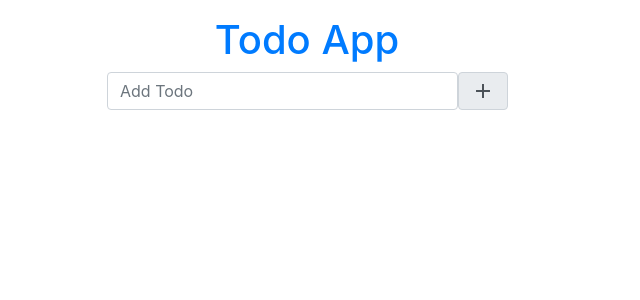
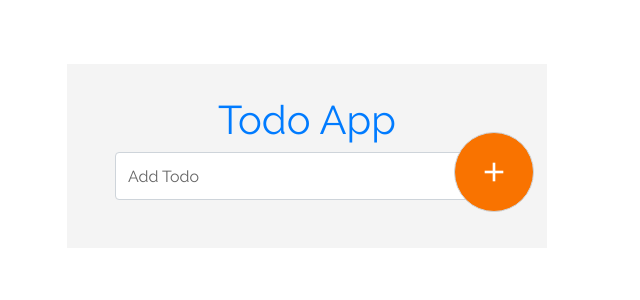
Before and after one commit to sylhare/Angular, an Angular app in the folder todo-app/: page / in a window 1280 px wide. Shown: the top 300 px of the page, without its empty margins (333-973 px from the left). Built offline with nearby package versions, Linux system fonts and the light colour scheme.

Commit message:
Finalise css

```diff
--- a/todo-app/src/app/app.component.css
+++ b/todo-app/src/app/app.component.css
@@ -1,12 +1,59 @@
 /*Google fonts*/
 @import url('https://fonts.googleapis.com/css?family=Raleway');
-
-body {
-    padding: 0;
-    margin: 0;
+body{
+ padding: 0;
+ margin: 0;
 }
-
-form, .data {
-    max-width: 25em;
-    margin: 1em auto;
+form{
+ max-width: 30em;
+ margin: 4em auto;
+ position: relative;
+ background: #f4f4f4;
+ padding: 2em 3em;
 }
+form h1{
+    font-family: "Raleway";
+    color:#F97300;
+}
+form input[type=text]::placeholder{
+   font-family: "Raleway";
+   color:#666;
+}
+form .data{
+    margin-top: 1em;
+}
+form .data li{
+ background: #fff;
+ border-left: 4px solid #F97300;
+ padding: 1em;
+ margin: 1em auto;
+ color: #666;
+ font-family: "Raleway";
+}
+form .data li i{
+    float: right;
+    color: #888;
+    cursor: pointer;
+}
+form .input-group-text{
+    background: #F97300;
+    border-radius: 50%;
+    width: 5em;
+    height: 5em;
+    padding: 1em 23px;
+    color: #fff;
+    position: absolute;
+    right: 13px;
+    top: 68px;
+    cursor: pointer;
+}
+form .input-group-text i{
+    font-size: 2em;
+}
+form .form-control{
+ height: 3em;
+    font-family: "Raleway";
+}
+form .form-control:focus{
+ box-shadow: 0;
+}
--- a/todo-app/src/app/app.component.html
+++ b/todo-app/src/app/app.component.html
@@ -7,12 +7,12 @@
                 <span class="input-group-text" (click)="addTodo(todo.value)"><i class="material-icons">add</i></span>
             </div>
         </div>
-    </form>
-    <div class="data">
+        <div class="data">
         <ul class="list-instyled">
             <li *ngFor="let todo of todoArray">{{todo}}
-                <i class="material-icons">delete</i>
+                <i (click)="deleteItem(todo)" class="material-icons">delete</i>
             </li>
         </ul>
     </div>
+    </form>
 </div>
--- a/todo-app/src/app/app.component.ts
+++ b/todo-app/src/app/app.component.ts
@@ -13,4 +13,8 @@ export class AppComponent {
     this.todoArray.push(value)
     console.log(value)
   }
+
+  deleteItem(){
+   console.log("delete item")
+  }
 }
```
